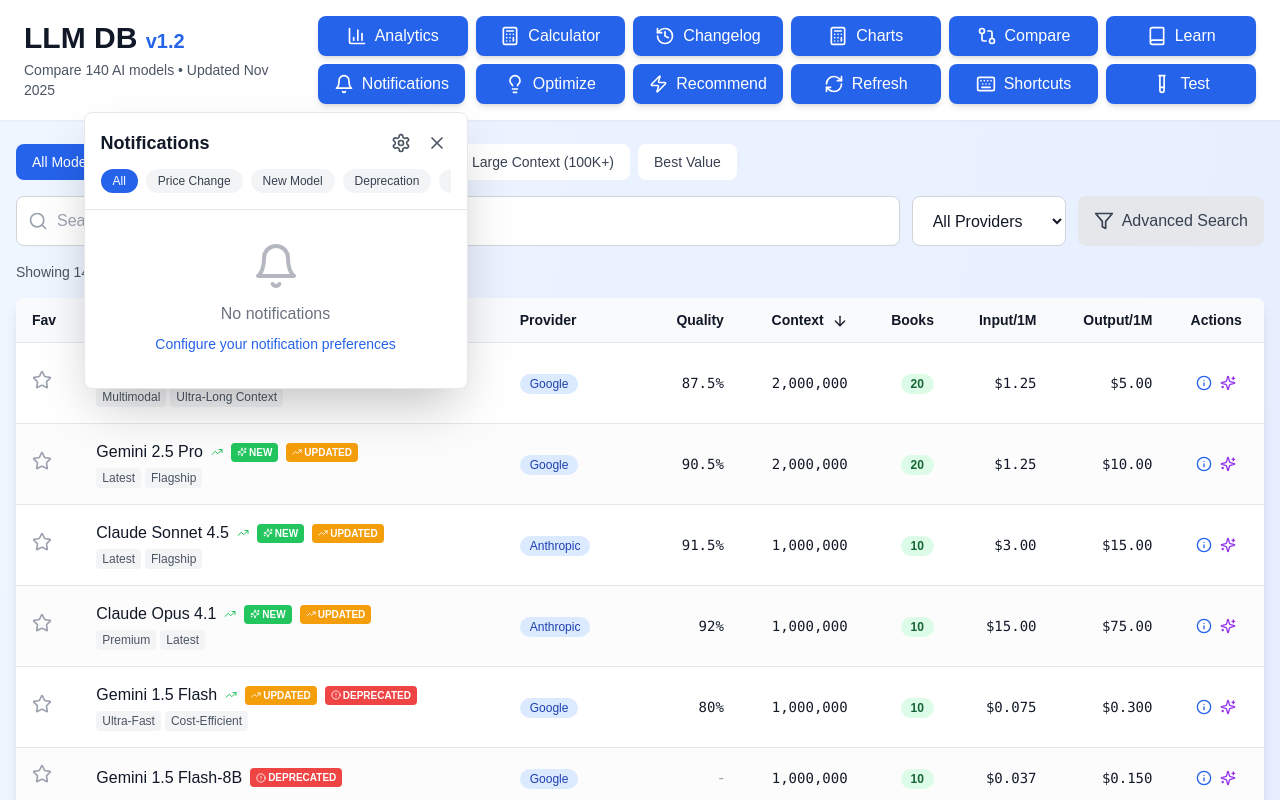
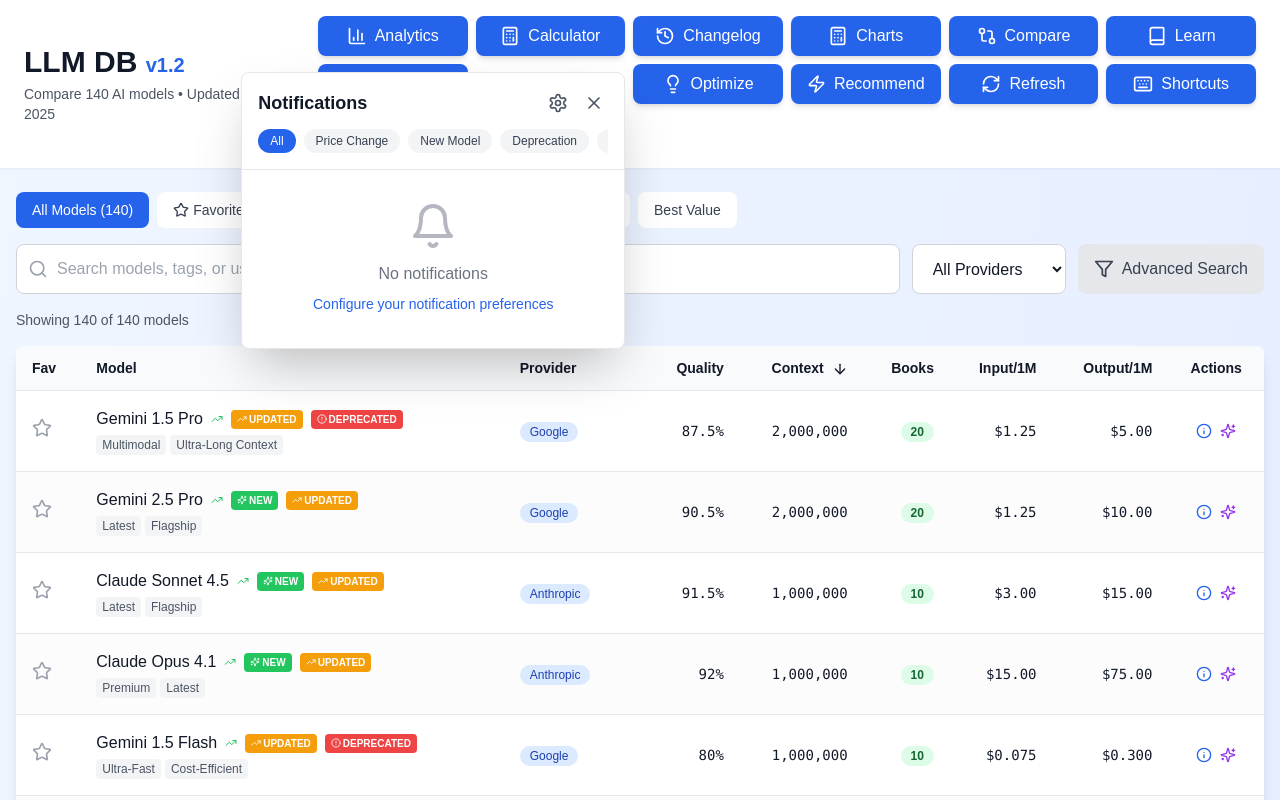
Before and after one commit to humaxai2025/LLMDB, a Next.js app: page / in a window 1280 px wide. Both pictures are taken after a click on the button "Notifications". Shown: the top 800 px of the page. Built offline with nearby package versions, Linux system fonts and the light colour scheme.

Commit message:
notification button fix

```diff
--- a/app/components/NotificationsPanel.tsx
+++ b/app/components/NotificationsPanel.tsx
@@ -87,7 +87,7 @@ export default function NotificationsPanel({ onOpenPreferences }: NotificationsP
     : notifications.filter(n => n.type === filter);
 
   return (
-    <div className="relative">
+    <>
       {/* Notification Button */}
       <button
         onClick={() => setIsOpen(!isOpen)}
@@ -105,7 +105,7 @@ export default function NotificationsPanel({ onOpenPreferences }: NotificationsP
 
       {/* Notifications Dropdown */}
       {isOpen && (
-        <>
+        <div className="relative">
           <div
             className="fixed inset-0 z-40"
             onClick={() => setIsOpen(false)}
@@ -273,8 +273,8 @@ export default function NotificationsPanel({ onOpenPreferences }: NotificationsP
               )}
             </div>
           </div>
-        </>
+        </div>
       )}
-    </div>
+    </>
   );
 }
```
